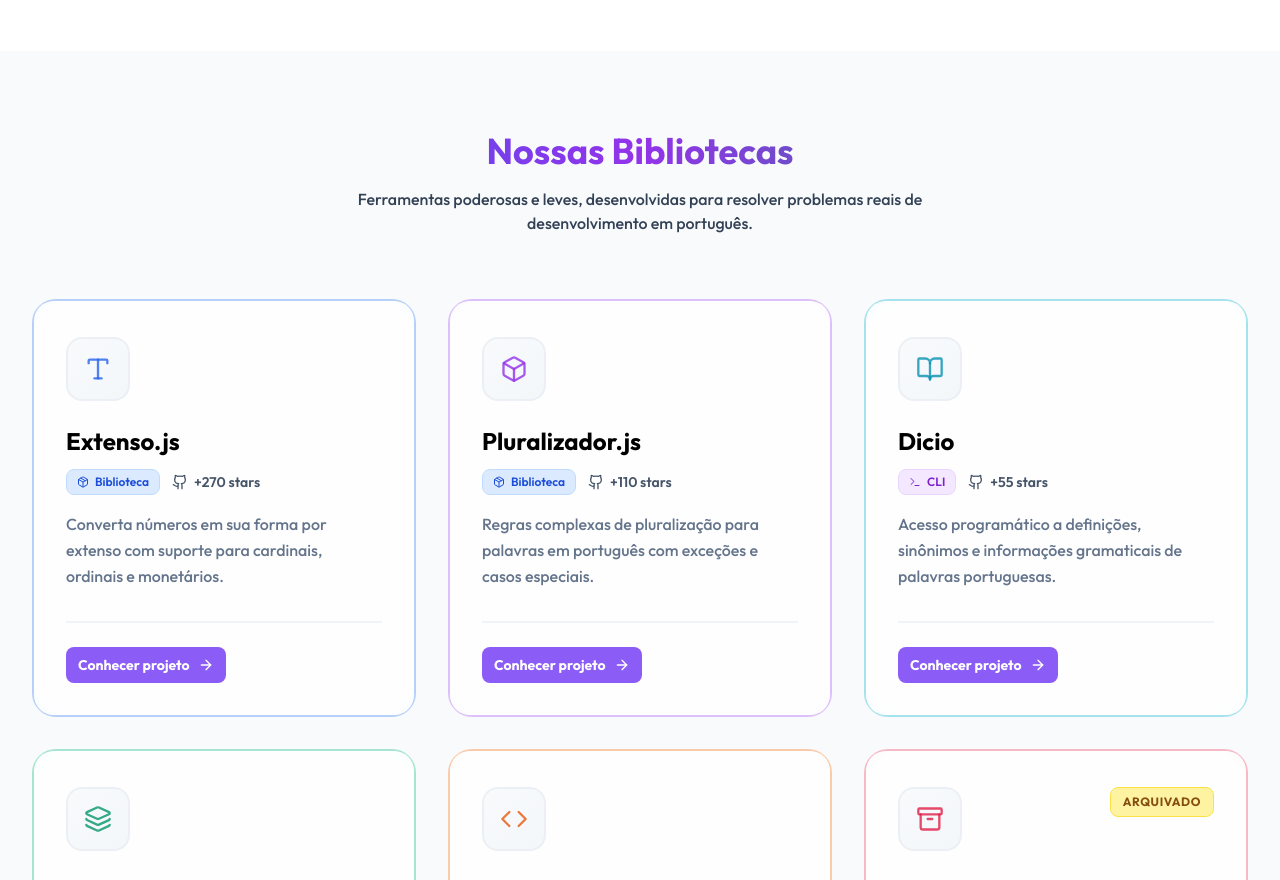
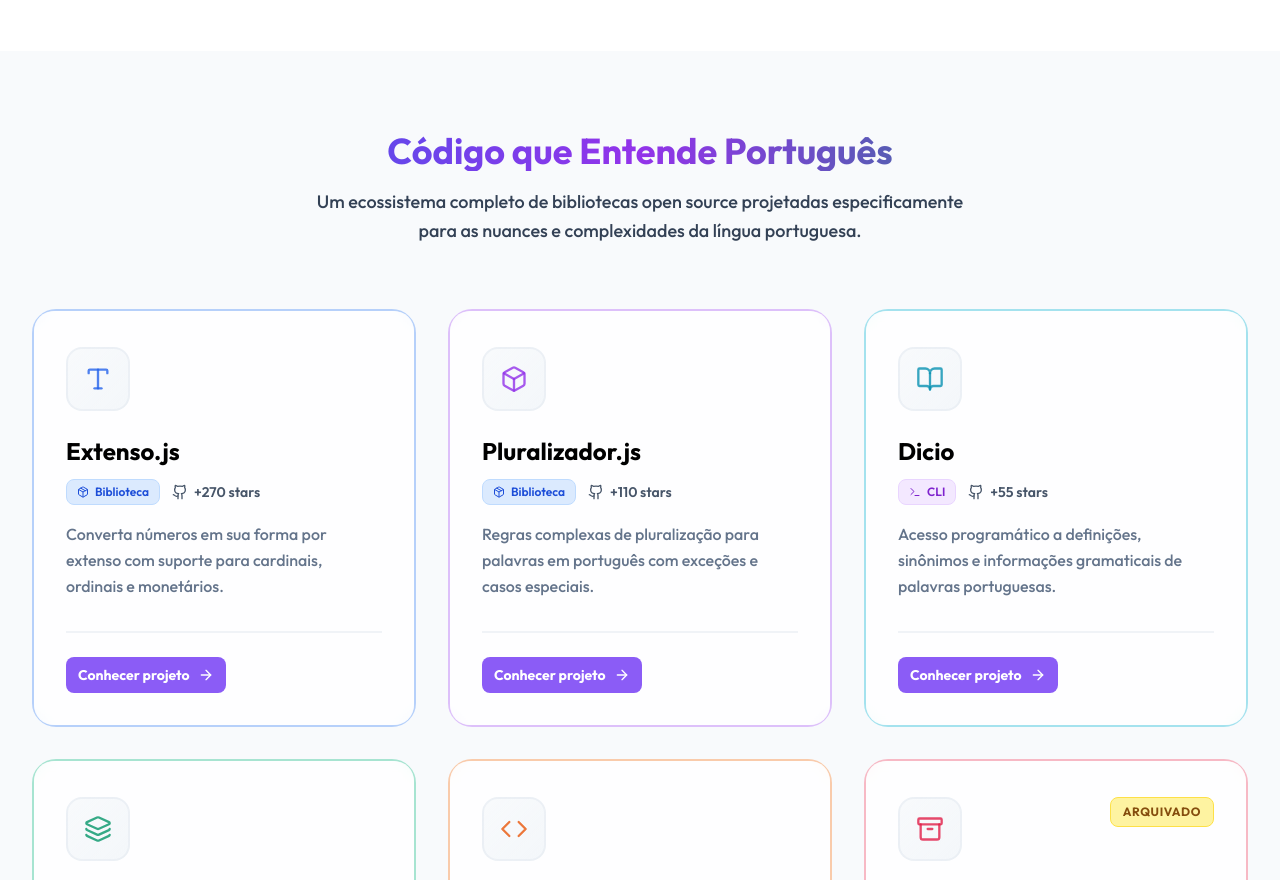
Before and after one commit to lusofonia/lusofonia-website, a React (Vite) app: page / in a window 1280 px wide. Shown: the part 1700-2580 px from the top of the page. Built offline with nearby package versions, Linux system fonts and the light colour scheme.

Commit message:
Update library title and description text

```diff
--- a/src/components/LibraryShowcase.jsx
+++ b/src/components/LibraryShowcase.jsx
@@ -70,10 +70,10 @@ const LibraryShowcase = () => {
             <div className="max-w-7xl mx-auto px-4 sm:px-6 lg:px-8">
                 <div className="text-center mb-16">
                     <h2 className="text-3xl md:text-4xl font-bold mb-4 bg-gradient-to-r from-blue-600 via-purple-600 to-emerald-600 bg-clip-text text-transparent">
-                        Nossas Bibliotecas
+                        Código que Entende Português
                     </h2>
-                    <p className="text-slate-700 max-w-2xl mx-auto font-medium">
-                        Ferramentas poderosas e leves, desenvolvidas para resolver problemas reais de desenvolvimento em português.
+                    <p className="text-slate-700 max-w-2xl mx-auto font-medium text-lg leading-relaxed">
+                        Um ecossistema completo de bibliotecas open source projetadas especificamente para as nuances e complexidades da língua portuguesa.
                     </p>
                 </div>
 
```
